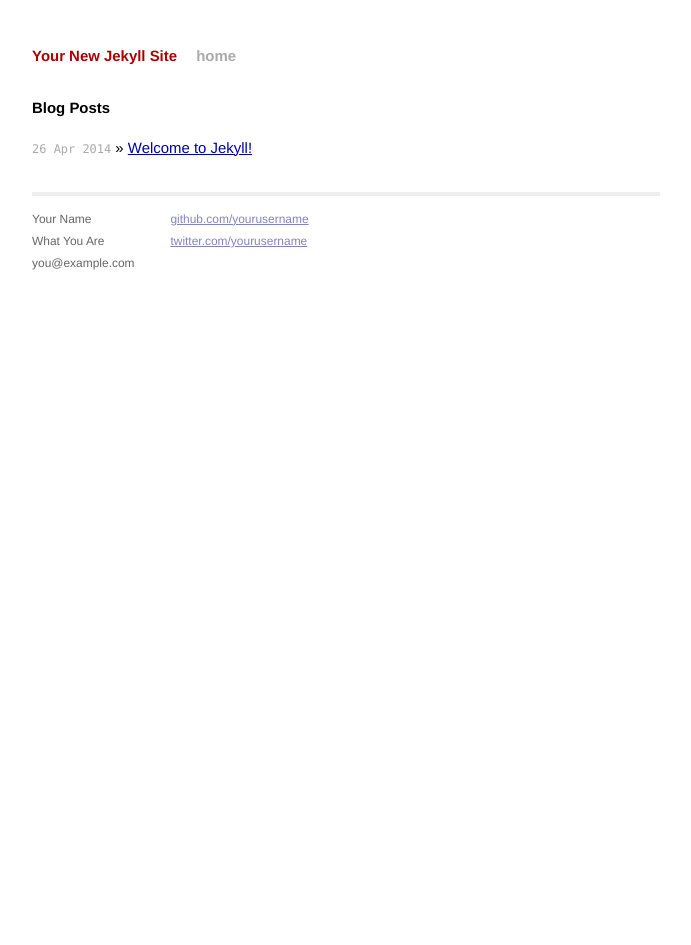
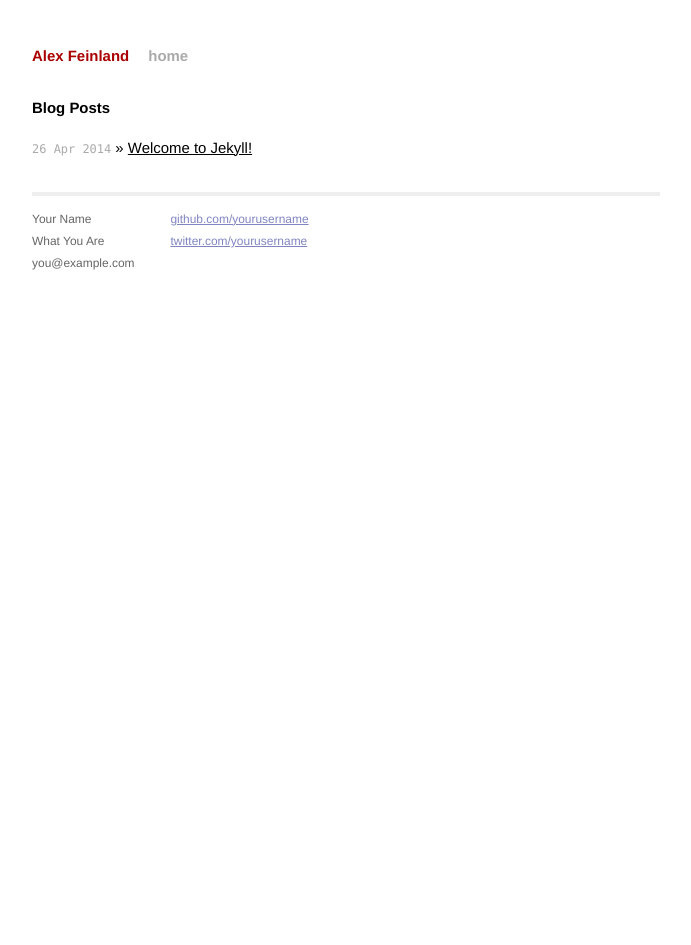
Before and after one commit to afeinland/afeinland.github.io, a Jekyll site: the page built from index.html, in a window 1280 px wide. Shown: the whole page, without its empty margins (294-985 px from the left). Built offline with Jekyll 4.4.1, drawn with Linux system fonts in a browser that asks for light colours; Markdown is read by kramdown in place of the engine named in the settings.

```diff
--- a/_config.yml
+++ b/_config.yml
@@ -1,3 +1,4 @@
-name: Your New Jekyll Site
+name: Alex Feinland
 markdown: redcarpet
 pygments: true
+timezone: America/San_Diego
--- a/_layouts/default.html
+++ b/_layouts/default.html
@@ -39,16 +39,6 @@
             </div>
           </div>
         </div>
-
-        <script>
-          (function(i,s,o,g,r,a,m){i['GoogleAnalyticsObject']=r;i[r]=i[r]||function(){
-          (i[r].q=i[r].q||[]).push(arguments)},i[r].l=1*new Date();a=s.createElement(o),
-          m=s.getElementsByTagName(o)[0];a.async=1;a.src=g;m.parentNode.insertBefore(a,m)
-          })(window,document,'script','//www.google-analytics.com/analytics.js','ga');
-
-          ga('create', 'UA-49502276-1', 'afeinland.github.io');
-          ga('send', 'pageview');
-
-        </script>
+        {% include analytics.html %}
     </body>
 </html>
--- a/css/main.css
+++ b/css/main.css
@@ -25,9 +25,9 @@
 h1 { margin-bottom: 1em; }
 p { margin: 1em 0; }
 
-a         { color: #00a; }
+a         { color: #000; }
 a:hover   { color: #000; }
-a:visited { color: #a0a; }
+a:visited { color: #000; }
 
 /*****************************************************************************/
 /*
@@ -59,7 +59,7 @@
   font-size: 115%;
   text-align: justify;
   width: 42em;
-  margin: 3em auto 2em;
+  margin: 3em auto;
   line-height: 1.5em;
 }
 
--- a/index.html
+++ b/index.html
@@ -1,6 +1,6 @@
 ---
 layout: default
-title: Your New Jekyll Site
+title: Alex Feinlandd
 ---
 
 <div id="home">
```
Also changed, not shown: _includes/analytics.html (added, +10 -0 lines).
